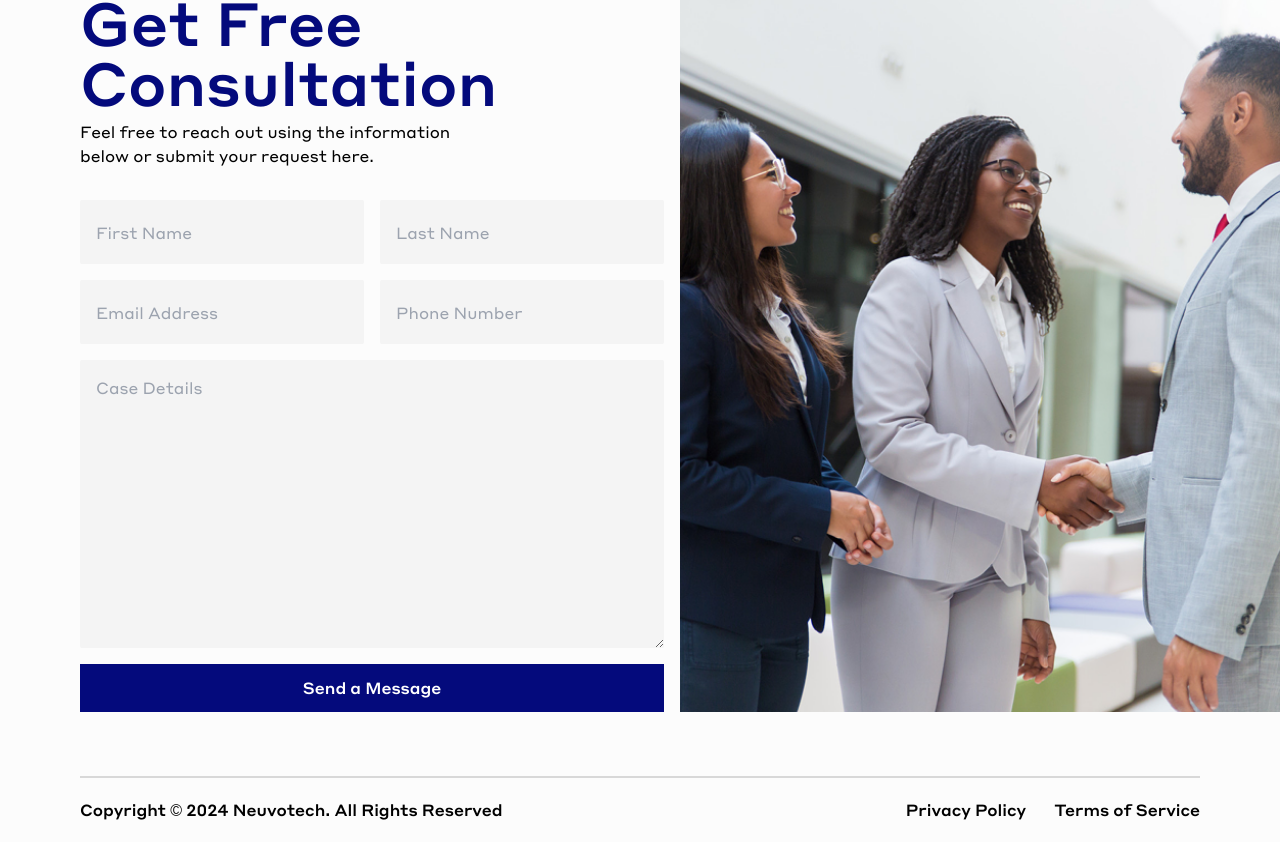
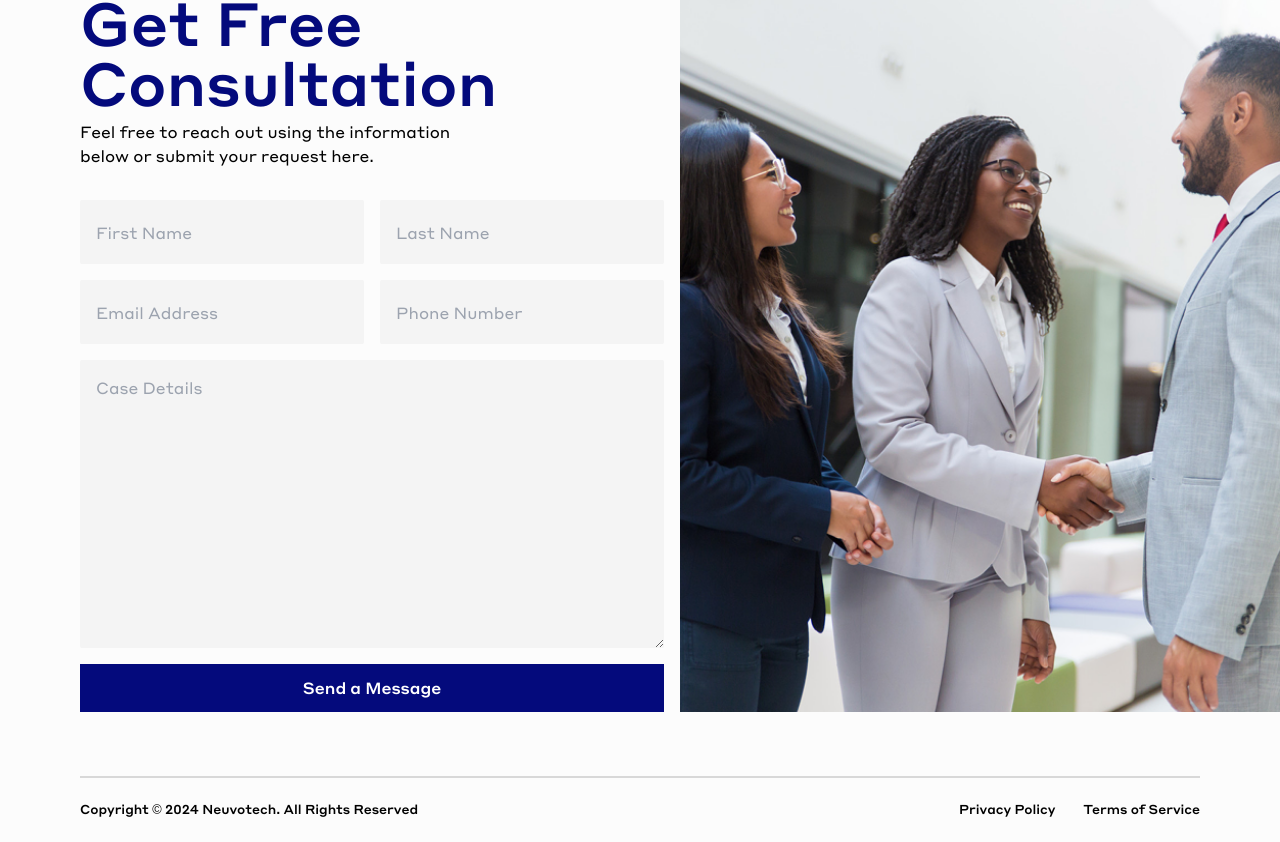
Before and after one commit to EmmanuelUwem1/nuevotek, a Next.js app: page / in a window 1280 px wide. Shown: the part 2240-3082 px from the top of the page. Built offline with nearby package versions, Linux system fonts and the light colour scheme.

Commit message:
updated: style

```diff
--- a/src/components/footer.jsx
+++ b/src/components/footer.jsx
@@ -6,14 +6,14 @@ function Footer() {
     <footer className="flex flex-col justify-star w-full px-4 sm:px-8 md:px-20">
       <div className="bg-[#D8D8D8] w-full h-[2px]"></div>
       <div className="flex justify-between items-center gap-4 h-16">
-        <p className="font-styrene font-medium text-[0.6rem] md:text-base">
+        <p className="font-styrene font-medium text-[0.6rem] md:text-[0.8rem]">
           Copyright © 2024 Neuvotech. All Rights Reserved
         </p>
         <div className="flex justify-between items-center gap-7">
-          <Link href={"/"} className="font-styrene font-medium text-[0.6rem] md:text-base">
+          <Link href={"/"} className="font-styrene font-medium text-[0.6rem] md:text-[0.8rem]">
             Privacy Policy
           </Link>
-          <Link href={"/"} className="font-styrene font-medium text-[0.6rem] md:text-base">
+          <Link href={"/"} className="font-styrene font-medium text-[0.6rem] md:text-[0.8rem]">
             Terms of Service
           </Link>
         </div>
```
